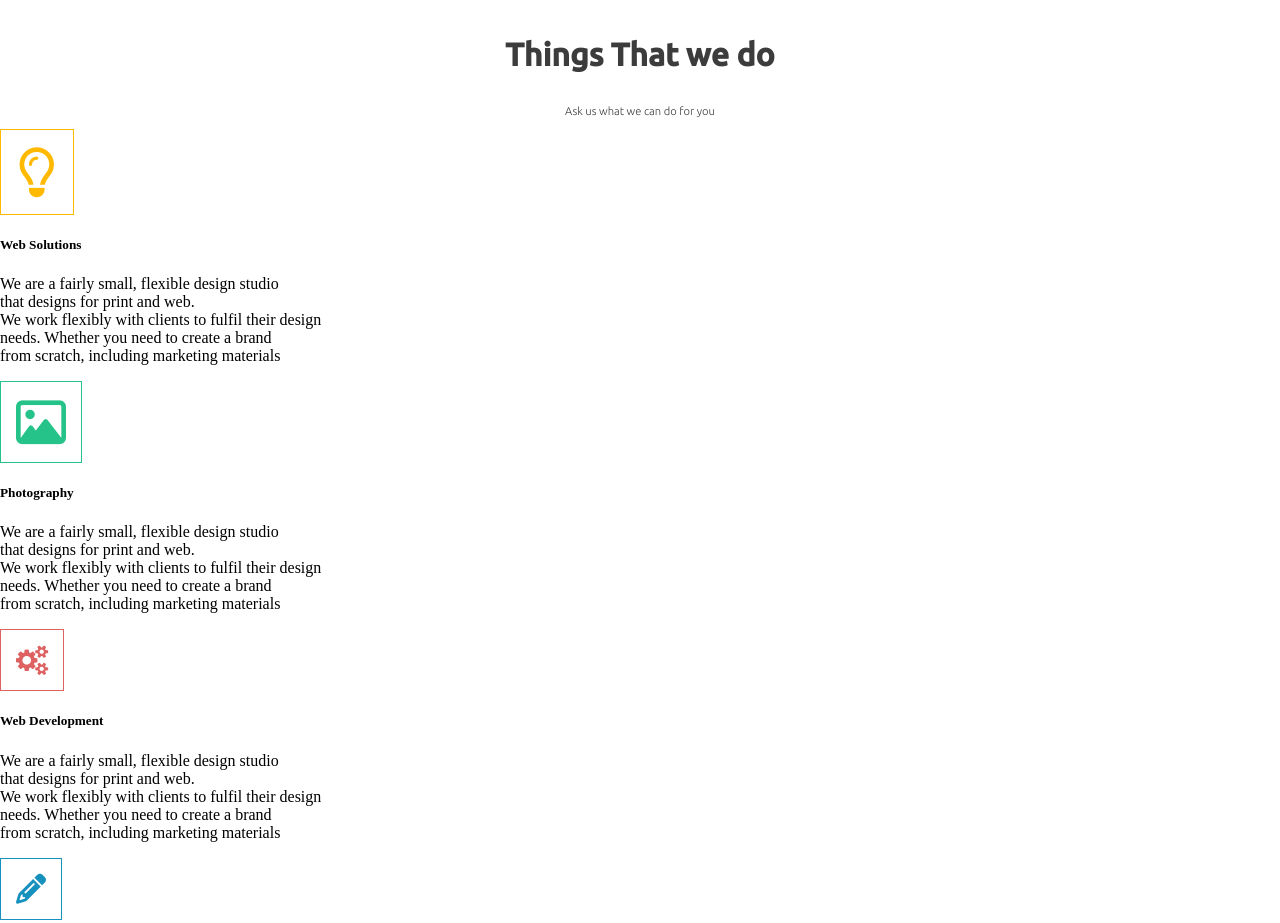
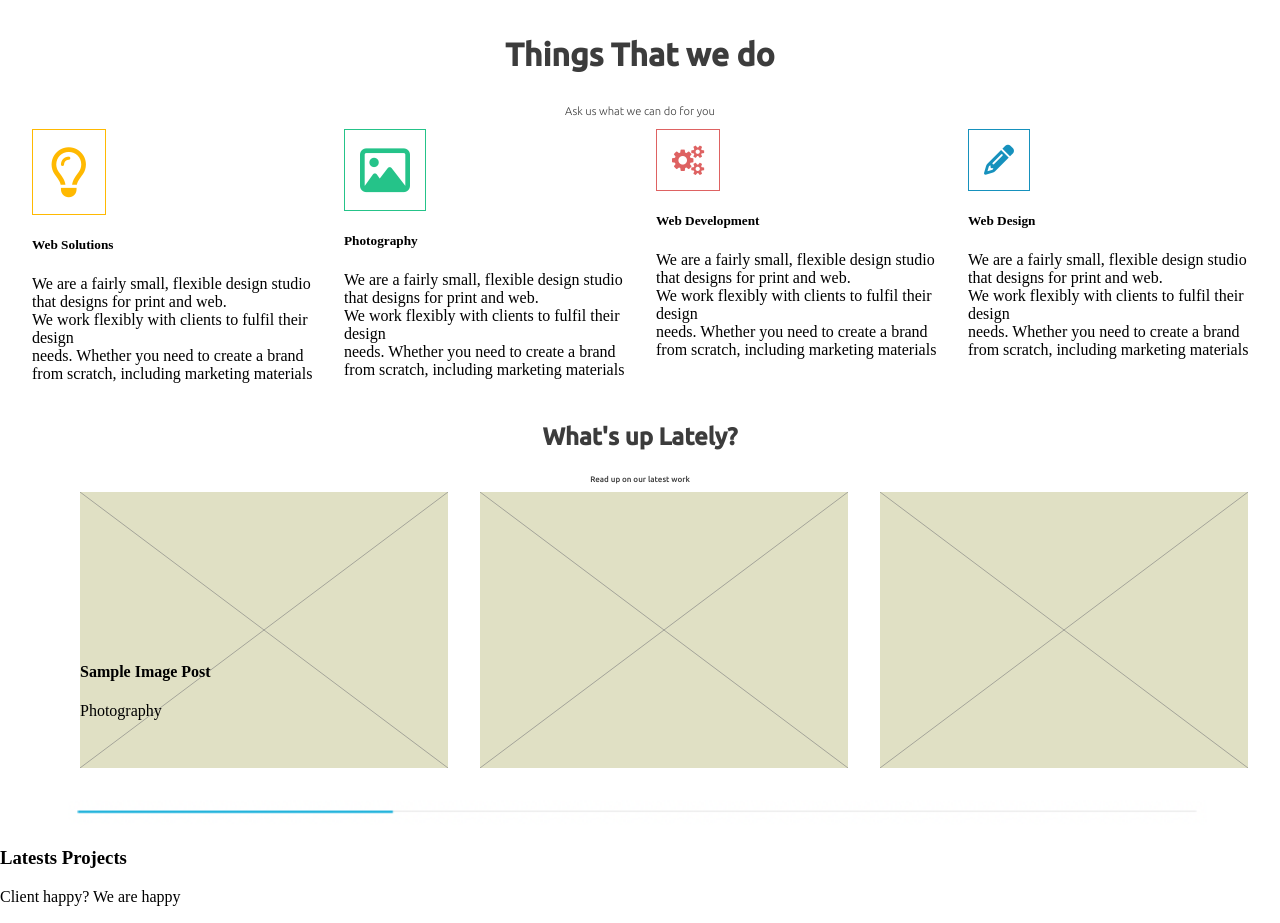
Before and after one commit to TeoEstrada9/grid-Assignment, a website built with Parcel: page index.html in a window 1280 px wide. Shown: the part 1020-1943 px from the top of the page. Built offline with nearby package versions, Linux system fonts and the light colour scheme.

Commit message:
formatting Thins we do section with grid

```diff
--- a/index.css
+++ b/index.css
@@ -220,6 +220,13 @@ span {
 
 }
 
+.what-we-do-icon {
+    display: grid;
+    grid-template-columns: repeat(4,1fr);
+    margin-left: 2em;
+
+}
+
 /*Image Carousel */
 
 .image-carousel1 {
```
